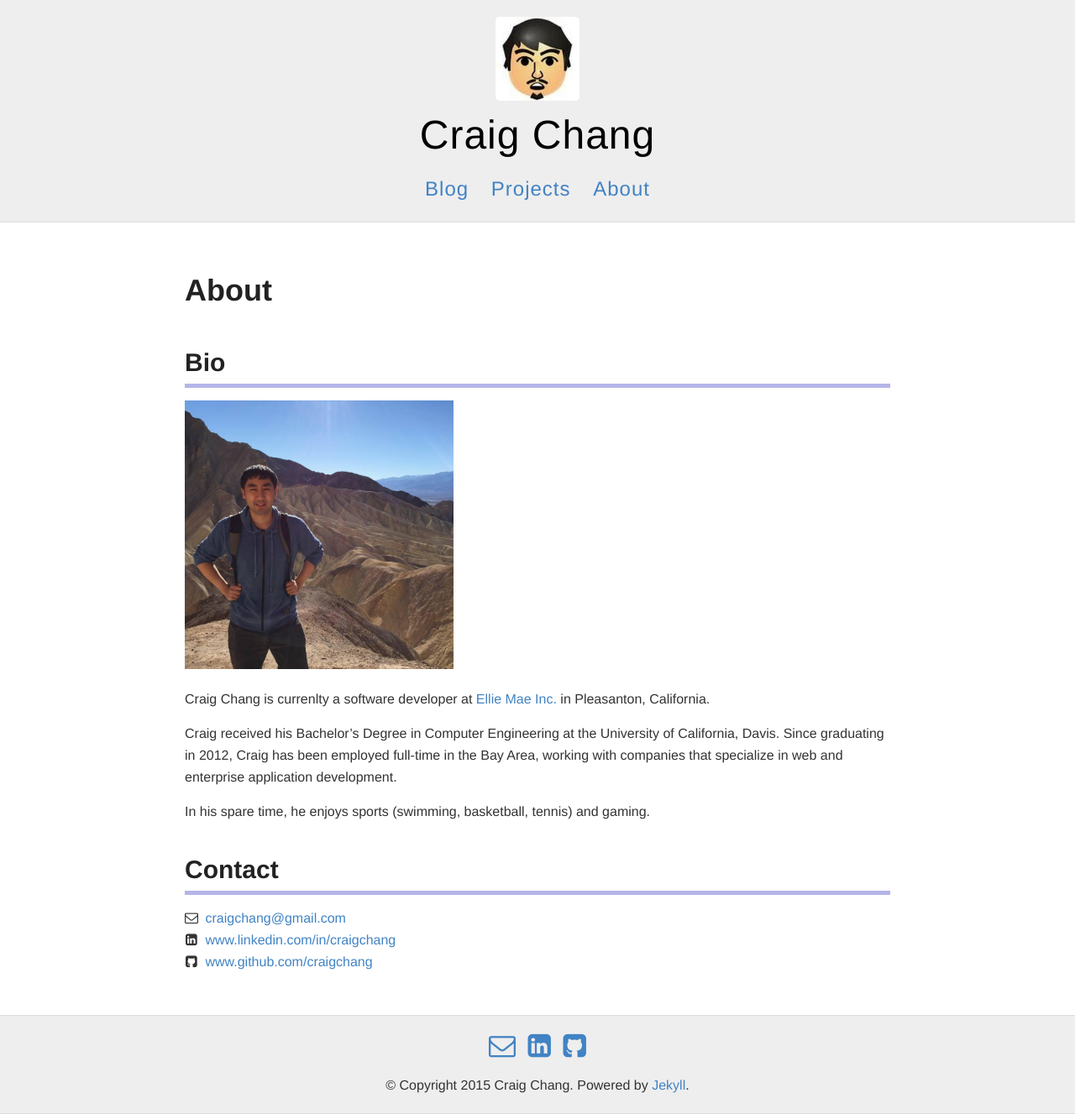
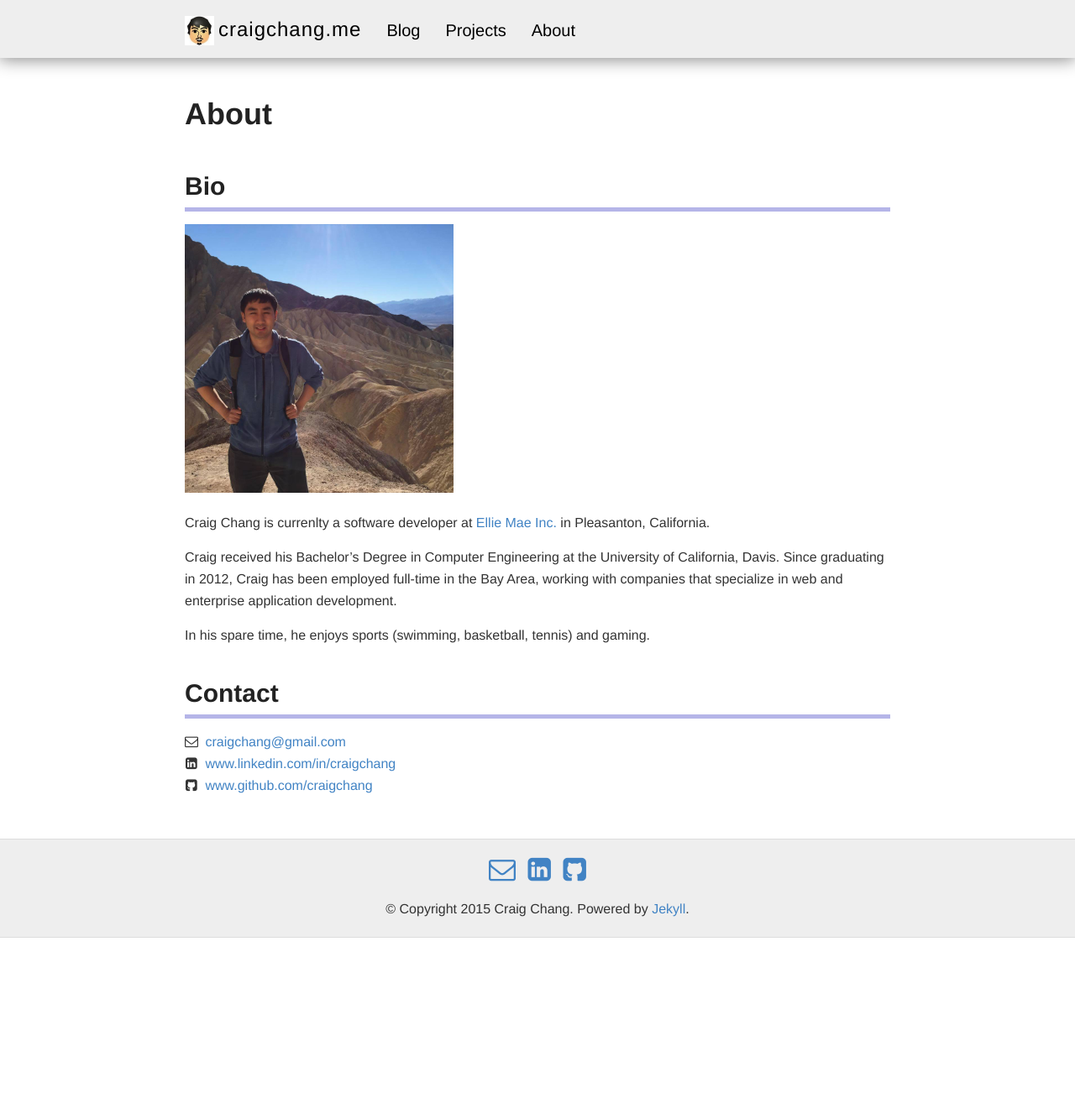
Before and after one commit to craigchang/craigchang.github.io, a Jekyll site: the page built from about.md, in a window 1280 px wide. Shown: the whole page at 84% size. Built offline with Jekyll 4.4.1, drawn with Linux system fonts in a browser that asks for light colours; nearby versions of some CDN libraries; Markdown is read by kramdown in place of the engine named in the settings; after the commit the page ends 1117 px from its top, so only the background shows below that.

Commit message:
improve seo, removed masthead, added navbar

```diff
--- a/_config.yml
+++ b/_config.yml
@@ -5,7 +5,7 @@ name: Craig Chang
 description:
 
 # Avatar/Pic Url
-avatar: /images/craig_me.jpg
+avatar: /images/craig-me.jpg
 
 # Footer links and icons
 footer-links:
@@ -57,3 +57,5 @@ exclude:
     - README*
     - node_modules/
     - etach/
+    - Gruntfile.js
+    - package.json
--- a/_layouts/default.html
+++ b/_layouts/default.html
@@ -14,18 +14,40 @@
   </head>
 
   <body>
+    <nav class="navbar">
+      <div class="container clearfix">
+        <div class="navbar-header">
+          <a href="{{ site.baseurl }}/">
+            <img src="{{ site.avatar }}" alt="Craig avatar" title="Craig avatar" />craigchang.me
+          </a>
+          <i class="fa fa-bars"></i>
+        </div>
+        <div class="navbar-menu">
+          <ul>
+            <li><a href="{{ site.baseurl }}/">Blog</a></li>
+            <li><a href="{{ site.baseurl }}/projects">Projects</a></li>
+            <li><a href="{{ site.baseurl }}/about">About</a></li>
+          </ul>
+        </div>
+      </div>
+    </nav>
+    </div>
     <div class="wrapper-masthead">
       <div class="container">
+      <!--
         <header class="masthead clearfix">
+
           <a href="{{ site.baseurl }}/" class="site-avatar"><img src="{{ site.avatar }}" alt="Craig avatar" title="Craig avatar" /></a>
+
 
           <div class="site-info">
             <h1 class="site-name"><a href="{{ site.baseurl }}/">{{ site.name }}</a></h1>
             <p class="site-description">{{ site.description }}</p>
           </div>
-
+          -->
           <!-- <div class="menu-toggle">
              <i class="fa fa-bars fa-2x"></i> -->
+          <!--
           <div class="menu-desktop">
              <nav>
               <a href="{{ site.baseurl }}/">Blog</a>
@@ -33,7 +55,8 @@
               <a href="{{ site.baseurl }}/about">About</a>
             </nav>
           </div>
-
+          -->
+<!--
           <div class="menu-mobile">
             <i class="fa fa-bars fa-2x"></i>
             <nav>
@@ -42,6 +65,7 @@
               <a href="{{ site.baseurl }}/about">About</a>
             </nav>
           </div>
+          -->
           <!-- </div> -->
         </header>
       </div>
--- a/_sass/_variables.scss
+++ b/_sass/_variables.scss
@@ -26,3 +26,9 @@ $georgia: Georgia, serif;
     @content;
   }
 }
+
+@mixin tablet {
+  @media screen and (max-width: 880px) {
+  	@content;
+  }
+}
--- a/about.md
+++ b/about.md
@@ -8,7 +8,7 @@ keywords: Craig, Chang, software, developer, engineer, Ellie Mae Inc., uc davis,
 
 ## Bio
 
-![Craig Bio Picture](/images/craig_bio.jpg "Craig Bio Picture")
+![Craig Bio Picture](/images/craig-bio.jpg "Craig Bio Picture")
 
 Craig Chang is currenlty a software developer at [Ellie Mae Inc.](http://www.elliemae.com) in Pleasanton, California.
 
--- a/js/index.js
+++ b/js/index.js
@@ -12,8 +12,18 @@
 
 	// Toggle Menu in Masthead - mobile view
 	function clickMenuToggle() {
-		$('div.menu-mobile > i.fa-bars').click(function(e) {
-			$('div.menu-mobile nav').slideToggle();
+		$('div.navbar-header > i.fa-bars').click(function(e) {
+			//$('div.navbar-menu').toggleClass('navbar-expand', 500);
+			$('div.navbar-menu').slideToggle(function() {
+				if($(this).is(':visible')) {
+					$(this).addClass('navbar-expand');
+				} else {
+					$(this).removeClass('navbar-expand');
+				}
+
+				// remove the style attribute, only want sliding animation
+				$(this).removeAttr('style');
+			});
 		});
 	}
 })(jQuery);
--- a/package.json
+++ b/package.json
@@ -7,6 +7,7 @@
     "grunt-contrib-nodeunit": "~0.4.1",
     "grunt-contrib-uglify": "~0.5.0",
     "grunt-contrib-htmlmin": "~0.4.0",
-    "grunt-usemin": "~3.0.0"
+    "grunt-usemin": "~3.0.0",
+    "grunt-shell": "~1.1.2"
   }
 }
--- a/robots.txt
+++ b/robots.txt
@@ -2,3 +2,4 @@ User-agent: *
 
 Disallow: /images/
 Disallow: /cgi-bin/
+Disallow: /fonts/
--- a/style.scss
+++ b/style.scss
@@ -164,6 +164,95 @@ img {
     clear: both;
 }
 
+nav.navbar {
+  background-color: #eee;
+  -webkit-box-shadow: 0 1px 19px 1px #888888;
+  box-shadow: 0 1px 19px 1px #888888;
+  display: block;
+  float: none;
+  font-size: 24px;
+  position: relative;
+
+  div.navbar-header {
+    float: left;
+    padding: 15px 30px 15px 0;
+
+    a {
+      color: $black;
+      cursor: pointer;
+      letter-spacing: 1px;
+      margin-left: 0;
+      text-align: left;
+      text-decoration: none;
+
+      img {
+        width: 35px;
+        margin-right: 5px;
+        vertical-align: middle;
+      }
+    }
+
+    i.fa-bars {
+      display: none;
+      cursor: pointer;
+    }
+
+    @include mobile {
+      width: 100%;
+      padding-right: 0;
+
+      a {
+        float: left;
+      }
+
+      i.fa-bars {
+        display: block;
+        float: right;
+        margin-top: 8px;
+        vertical-align: middle;
+      }
+    }
+  }
+
+  div.navbar-menu {
+    display: block;
+    float: left;
+    padding: 15px 15px 15px 0;
+
+    ul {
+      list-style: none;
+      margin: 0;
+      padding: 0;
+
+      li {
+        float: left;
+
+        a {
+          color: $black;
+          font-size: 20px;
+          padding-right: 30px;
+        }
+      }
+    }
+
+    @include mobile {
+      &.navbar-expand {
+        display: block;
+      }
+
+      display: none;
+      padding: 0;
+
+      ul {
+        li {
+          float: none;
+          margin-bottom: 15px;
+        }
+      }
+    }
+  }
+}
+
 /*********************/
 /* LAYOUT / SECTIONS */
 /*********************/
@@ -173,20 +262,27 @@ img {
 //
 
 .wrapper-masthead {
+  display: none;
   margin-bottom: 50px;
   border-bottom: 1px solid #ddd;
   background-color: #eee;
-  //background: url('/images/Beach.jpg') no-repeat center center;
-  //background-size: cover;
-
-  @include mobile {
-    margin-top: 40px;
-  }
+  background: url('/images/Beach.jpg') no-repeat center center;
+  background-size: cover;
 }
 
 .masthead {
   padding: 20px 0;
   text-align: center;
+
+  height: 450px;
+
+  @include tablet {
+    height: 300px;
+  }
+
+  @include mobile {
+    height: 250px;
+  }
 }
 
 .site-avatar {
@@ -232,14 +328,6 @@ img {
   font-size: 24px;
 }
 
-.menu-desktop {
-  display: block;
-
-  @include mobile {
-    display: none;
-  }
-}
-
 .menu-mobile {
   background-color: rgba(255,255,255,0.7);
   display: none;
@@ -266,30 +354,7 @@ img {
   }
 }
 
-nav {
-  float: none;
-  //margin-top: 9px; // @TODO: Vertically middle align
-  font-size: 24px;
-  display: block;
 
-  a {
-    margin: 0 10px;
-    color: $blue;
-    text-align: left;
-    font-weight: 300;
-    letter-spacing: 1px;
-  }
-
-  @include mobile {
-    display: none;
-
-    a {
-      display: block;
-      font-weight: bold;
-      font-size: 16px;
-    }
-  }
-}
 
 //
 // .main
```
Also changed, not shown: Gruntfile.js (+20 -6 lines), images/craig-bio.jpg (renamed from images/craig_bio.jpg), images/craig-me.jpg (renamed from images/craig_me.jpg).
